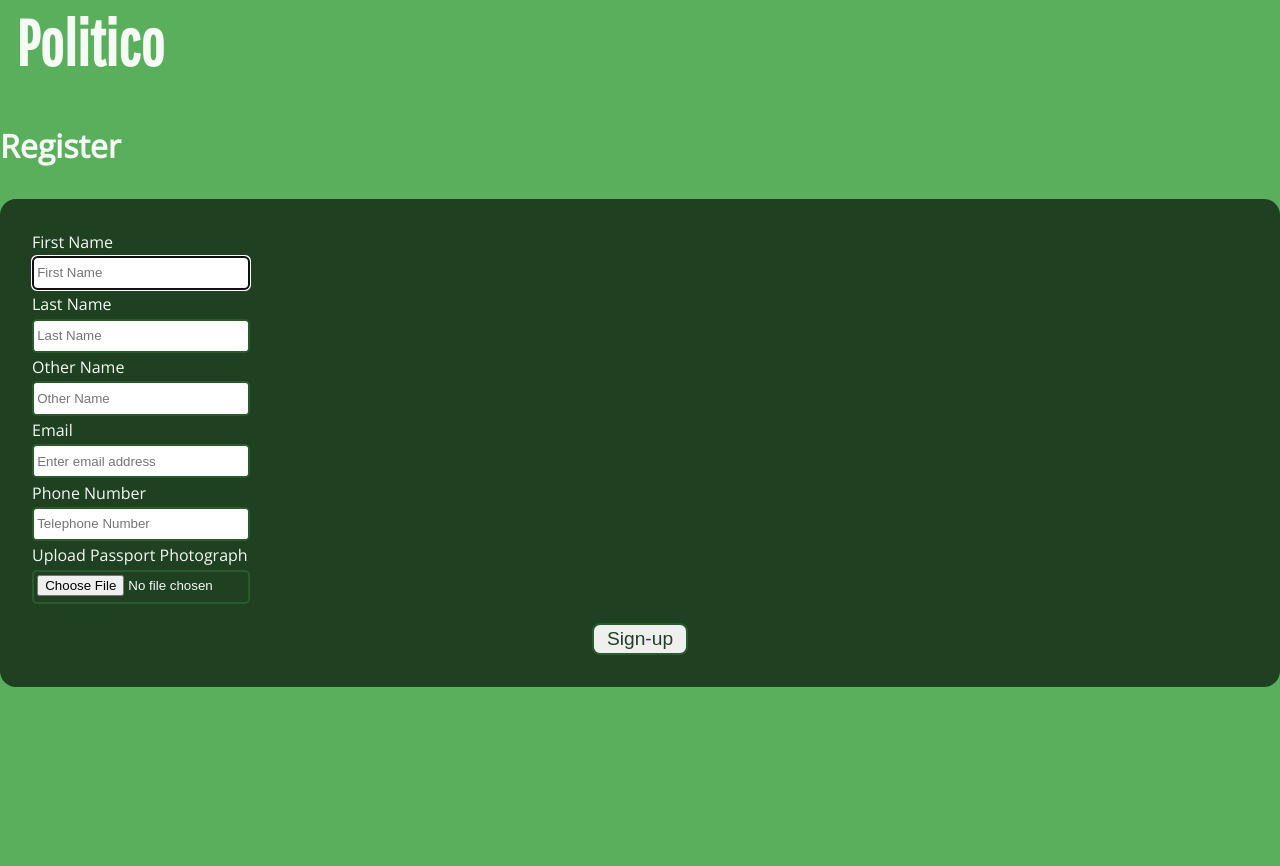
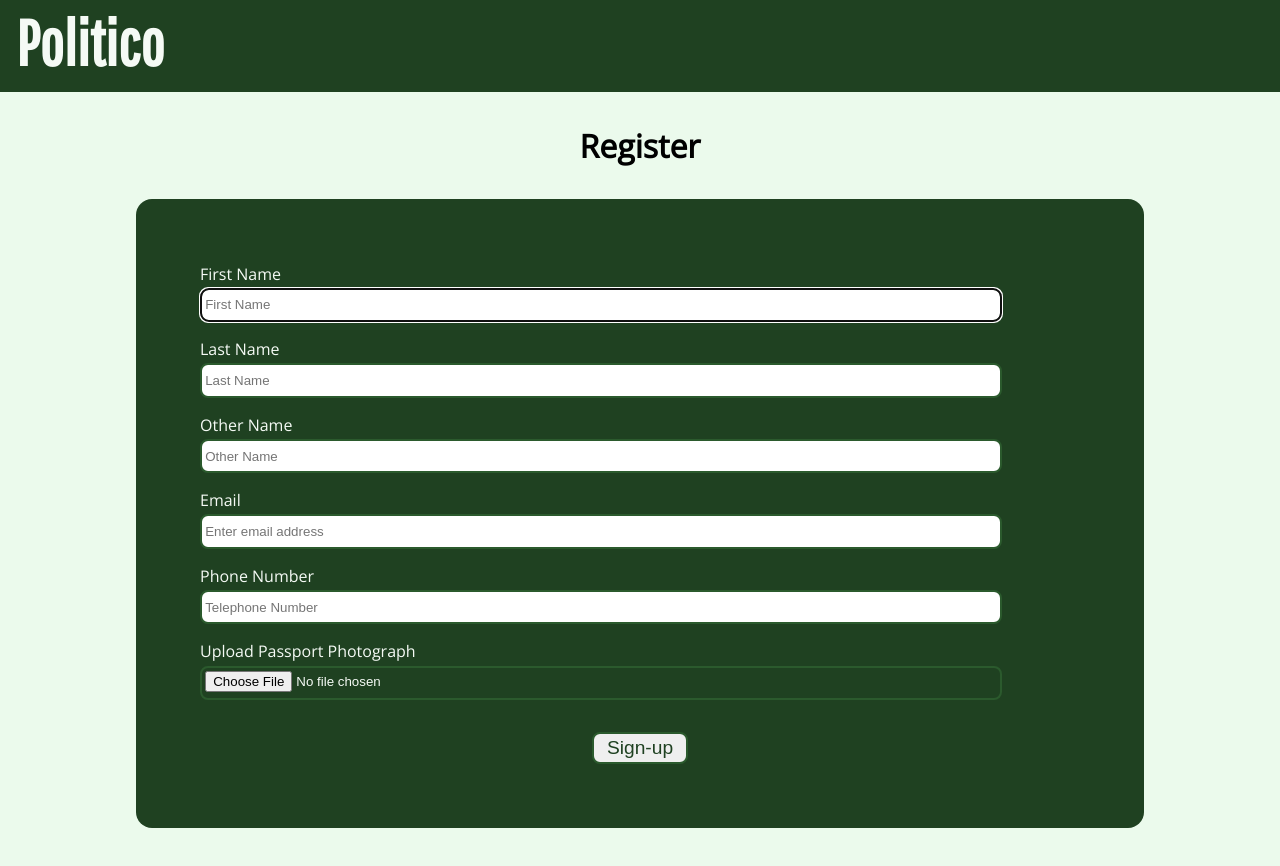
Before and after one commit to Oyekunle-Mark/politico, a plain HTML site: page UI/sign_up.html in a window 1280 px wide. Before the commit the page ends 800 px from the top, so only its background shows below. Drawn offline with nearby package versions, Linux system fonts and the light colour scheme.

Commit message:
Added styles for the sign-up page

```diff
--- a/UI/css/index.css
+++ b/UI/css/index.css
@@ -3,7 +3,11 @@
     font-size: 1rem;
     font-family: 'Open Sans', sans-serif;
     color: #F5FAF5;
-    background: #5AAF5D;
+    background: #EBFAEC;
+}
+
+header {
+    background: #1F4121;
 }
 
 header h1 {
@@ -15,6 +19,8 @@
 
 main h3 {
     font-size: 2rem;
+    text-align: center;
+    color: black;
 }
 
 main.sign-in {
@@ -47,7 +53,7 @@
     margin-bottom: 0.2rem;
     height: 1.5rem;
     border: 2px solid #2B5A2D;
-    border-radius: 0.3rem;
+    border-radius: 0.5rem;
     padding: 0.2rem;
 }
 
@@ -65,3 +71,18 @@
 .form button:hover {
     cursor: pointer;
 }
+
+.sign-up .form {
+    max-width: 55rem;
+    width: 70%;
+    margin: 0 auto;
+    padding: 4rem;
+    margin-bottom: 5rem;
+    text-align: center;
+}
+
+.sign-up form input {
+    width: 90%;
+    border-radius: 0.5rem;
+    margin-bottom: 1rem;
+}
```
